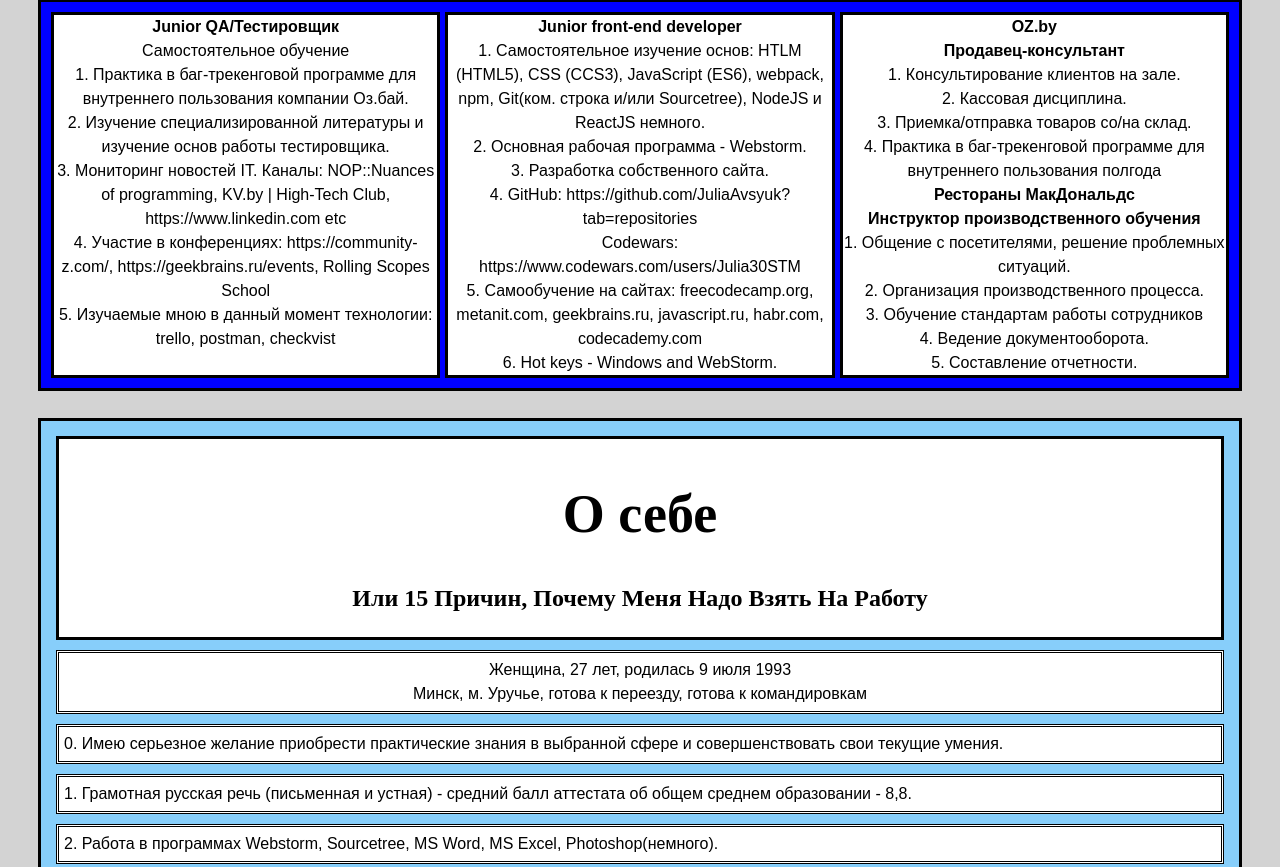
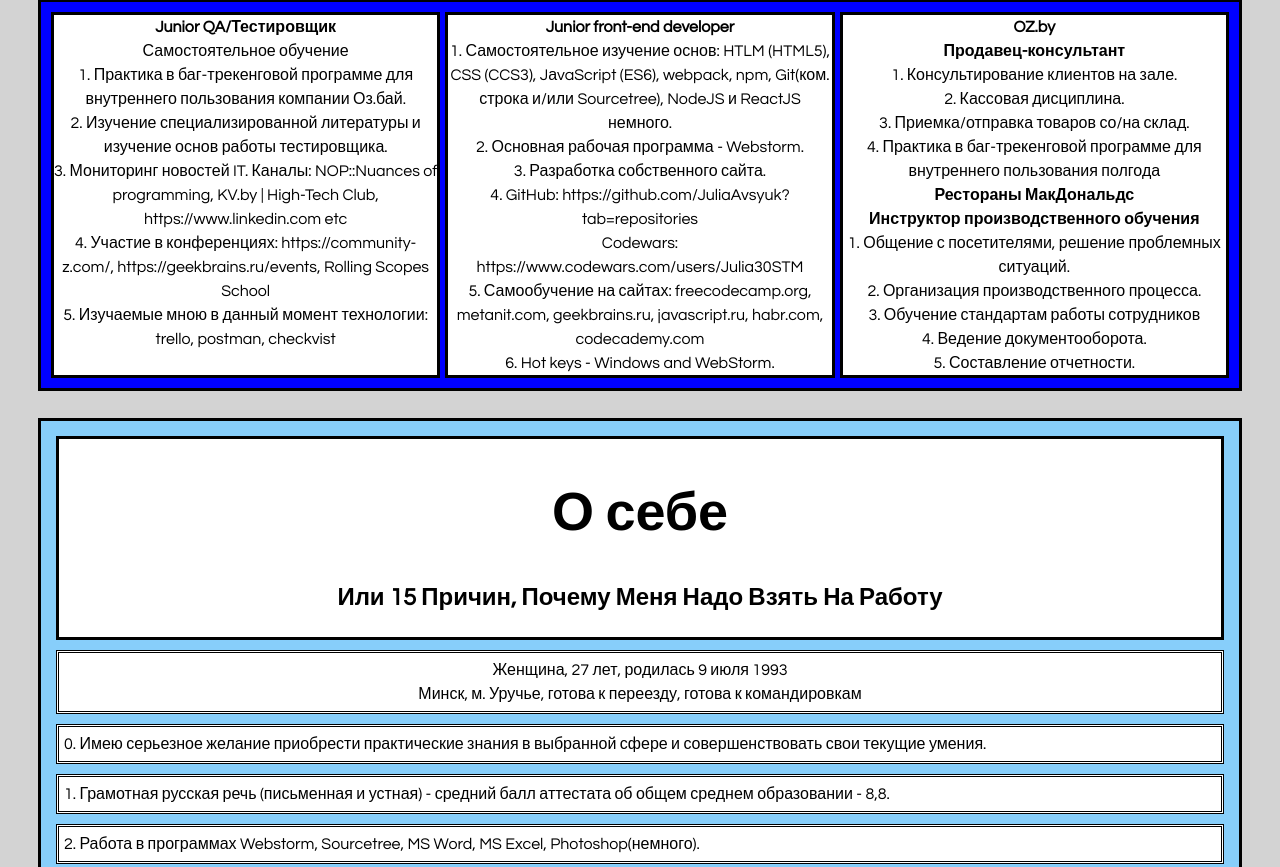
Before and after one commit to JuliaAvsyuk/Webpack, a website built with webpack: page src/index.html in a window 1280 px wide. Shown: the part 1494-2361 px from the top of the page. Built offline with nearby package versions, Linux system fonts and the light colour scheme; files whose address does not match are found by name.

Commit message:
Изменение шрифта на Centure Gotic

```diff
--- a/src/body/body__imgs.scss
+++ b/src/body/body__imgs.scss
@@ -31,7 +31,7 @@
   margin: 10px;
   border: double;
   border-color: black;
-  font-family: Arial, sans-serif;
+  font-family: Century Gothic, sans-serif;
 }
 
 .grid {
@@ -54,7 +54,7 @@
 }
 .text_blocks_inline {
   text-align: center;
-  font-family: Arial, sans-serif;
+  font-family: Century Gothic, sans-serif;
 }
 
 .main_title{
@@ -66,7 +66,7 @@
 }
 
 .title {
-  font-family: "Times New Roman", sans-serif;
+  font-family: "Century Gothic", sans-serif;
   text-align: center;
 }
 
--- a/src/header/header.scss
+++ b/src/header/header.scss
@@ -7,7 +7,7 @@
 }
 
 .button {
-  font-family: Arial, sans-serif;
+  font-family: Century Gothic, sans-serif;
   border: $forms-border;
   background: white;
 }
```
